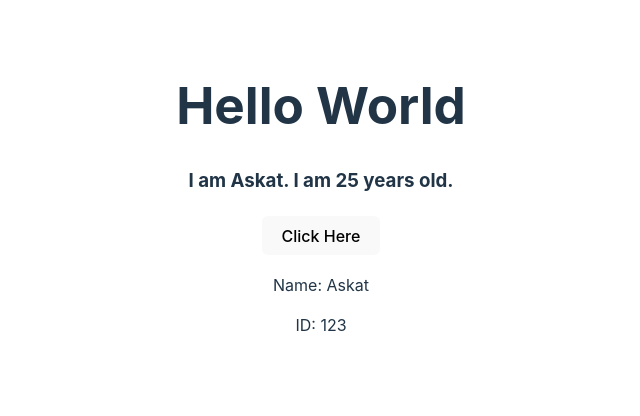
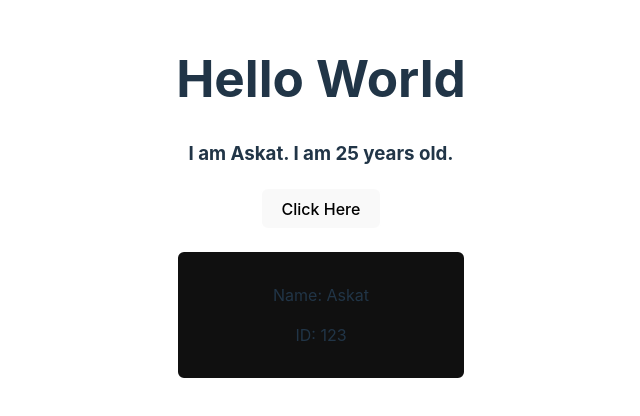
Before and after one commit to AskatAsh/React-JS-Practice, a React (Vite) app in the folder first-react/: page / in a window 1280 px wide. Shown: the part 202-618 px from the top of the page, without its empty margins (319-959 px from the left). Built offline with nearby package versions, Linux system fonts and the light colour scheme.

Commit message:
used object to create styles in function

```diff
--- a/first-react/src/App.jsx
+++ b/first-react/src/App.jsx
@@ -13,9 +13,16 @@ function Name(){
   return <h3>I am Askat. I am {age} years old.</h3>
 }
 function Student(){
+  const stdStyles = {
+    border: '2px solid #fff',
+    borderRadius: '8px',
+    padding: '15px',
+    marginTop: '20px',
+    backgroundColor: '#101010'
+  }
   const std = {name: "Askat", Id: 123};
   return (
-  <div>
+  <div style={stdStyles}>
     <p>Name: {std.name}</p>
     <p>ID: {std.Id}</p>
   </div>
```
